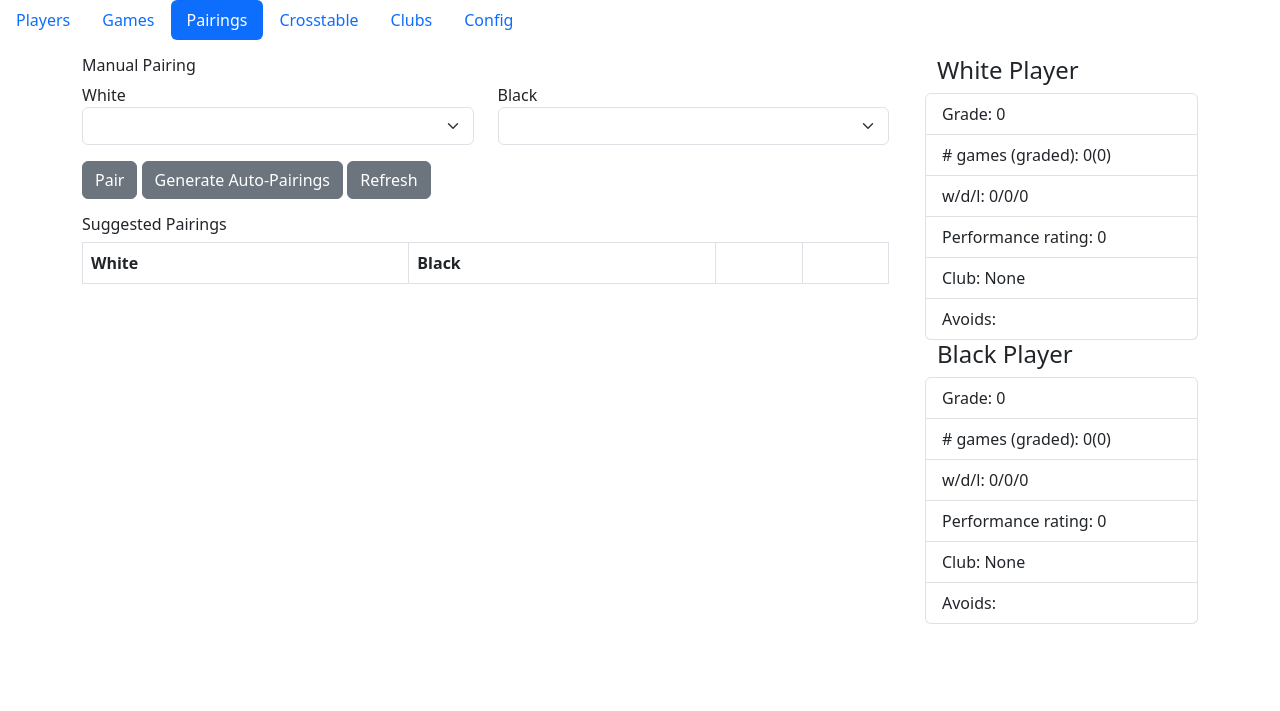
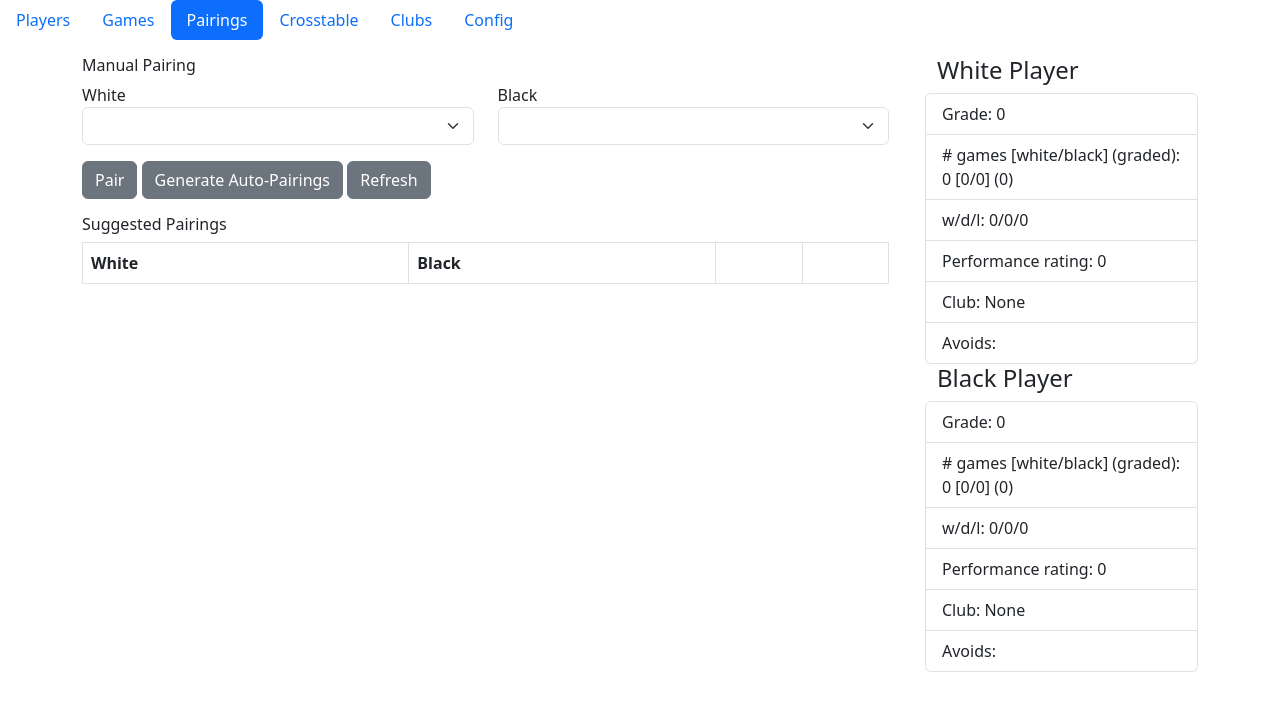
Before and after one commit to jhudsy/chess-arena, a Flask app: page / in a window 1280 px wide, after a click on "Pairings". Shown: the top 711 px of the page. Run offline with Flask 3, Linux system fonts and the light colour scheme; data that the repository does not hold is empty; some libraries are stand-ins or nearby versions.

Commit message:
updated pairings to show total number of games played as black or white

```diff
--- a/app.py
+++ b/app.py
@@ -255,7 +255,6 @@ def delete_player(id): #TODO: don't forget to delete games
 def create_player():
   try:
     data=request.get_json()
-    print(data)
     p=Player()
     p.fName=data["fName"]
     p.sName=data["sName"]
@@ -310,6 +309,8 @@ def get_player_summary(id):
   p=Player.query.get(id)
   d=Player.query.get(id).as_dict()
   d["num_games"]=len(p.games_as_white)+len(p.games_as_black)
+  d["num_w"]=len(p.games_as_white)
+  d["num_b"]=len(p.games_as_black)
   num_win=0
   num_draw=0
   num_lost=0
@@ -380,12 +381,6 @@ def get_player(id):
   for gm in Game.query.filter(Game.white_player==Player.query.get(id) or Game.black_player==Player.query.get(id)).order_by(Game.updated.desc()).all():
     g.append(gm.id)
   d["games"]=g
-  #if p.club!=None:
-  #  print(f"in get, player is {p}, club is {p.club} id is {p.club.id}")
-  #  d["club_id"]=p.club.id
-  #else:
-  #  d["club_id"]=-1
-
 
   return jsonify(d)
   #return jsonify(Player.query.get(id).as_dict())
--- a/static/pairings.js
+++ b/static/pairings.js
@@ -50,7 +50,6 @@ function make_auto_match(){
         str+=id_to_player[m[1]]["sName"];
         str+="</a></td>";
         str+="<td><button type='button' class='btn accept_pairing btn-secondary' id='"+m[0]+"_"+m[1]+"'>Accept</button></td>";
-        //str+="<td><button type='button' class='btn accept_pairing_f btn-secondary' id='"+m[1]+"_"+m[0]+"'>Flip colors and Accept</button></td>";
         str+="<td><button type='button' class='btn flip btn-secondary' id='"+m[1]+"_"+m[0]+"'>Flip colors</button></td>";
         str+="</tr>";
 
@@ -103,14 +102,6 @@ $(document).on('click','.accept_pairing', function(){
   $(this).closest("tr").remove();
 });
 
-/*
-$(document).on('click','.accept_pairing_f', function(){
-  $(this).prop('disabled',true);
-  var a=$(this).attr("id").split("_");
-  match_players(a[0],a[1]);
-  $(this).closest("tr").remove();
-});
-*/
 
 $(document).on('click','.flip', function(){
   var button=$(this);
@@ -141,12 +132,14 @@ $("#white").on("change",function(){
                            data["num_lost"],
                            data["performance_rating"],
                            data["avoids"],
-                           data["club"]
+                           data["club"],
+                           data["num_w"],
+                           data["num_b"]
 );
         });
   }
   else {
-          update_w_summary("White Player",0,0,0,0,0,0,0,[],"None");
+          update_w_summary("White Player",0,0,0,0,0,0,0,[],"None",0,0);
   }
 });
 
@@ -155,15 +148,15 @@ $("#black").on("change",function(){
     fetch("/player_summary/"+$("#black").val())
         .then(resp=>resp.json())
         .then(function(data){
-          update_b_summary(data["fName"]+" "+data["sName"],data["grade"],data["num_games"],data["num_graded_games"],data["num_win"],data["num_draw"],data["num_lost"],data["performance_rating"],data["avoids"],data["club"]);
+          update_b_summary(data["fName"]+" "+data["sName"],data["grade"],data["num_games"],data["num_graded_games"],data["num_win"],data["num_draw"],data["num_lost"],data["performance_rating"],data["avoids"],data["club"],data["num_w"],data["num_b"]);
         });
   }
   else {
-          update_b_summary("Black Player",0,0,0,0,0,0,0,[],"None");
+          update_b_summary("Black Player",0,0,0,0,0,0,0,[],"None",0,0);
   }
 });
 
-function update_w_summary(name,grade,num_games,num_graded_games,num_won,num_draw,num_lost,performance_rating,avoids,club)
+function update_w_summary(name,grade,num_games,num_graded_games,num_won,num_draw,num_lost,performance_rating,avoids,club,num_w,num_b)
 {
   $("#w_SummaryName").text(name);
   $("#w_grade").text(grade);
@@ -178,23 +171,27 @@ function update_w_summary(name,grade,num_games,num_graded_games,num_won,num_draw
   avoids.forEach(a => avStr=avStr+"<li>"+a+"</li>")
   avStr=avStr+"</ul>"
   $("#w_avoids").html(avStr)
+  $("#w_num_w").text(num_w)
+  $("#w_num_b").text(num_b)
 }
 
-function update_b_summary(name,grade,num_games,num_graded_games,num_won,num_draw,num_lost,performance_rating,avoids,club)
+function update_b_summary(name,grade,num_games,num_graded_games,num_won,num_draw,num_lost,performance_rating,avoids,club,num_w,num_b)
 {
   $("#b_SummaryName").text(name);
   $("#b_grade").text(grade);
   $("#b_num_games").text(num_games);
   $("#b_num_graded_games").text(num_graded_games);
-  $("#b_num_won").text(num_won)
-  $("#b_num_draw").text(num_draw)
-  $("#b_num_lost").text(num_lost)
+  $("#b_num_won").text(num_won);
+  $("#b_num_draw").text(num_draw);
+  $("#b_num_lost").text(num_lost);
   $("#b_perf_rating").text(parseFloat(performance_rating).toFixed(0))
   $("#b_club").text(club)
   avStr="<ul>"
   avoids.forEach(a => avStr=avStr+"<li>"+a+"</li>")
   avStr=avStr+"</ul>"
   $("#b_avoids").html(avStr)
+  $("#b_num_w").text(num_w)
+  $("#b_num_b").text(num_b)
 }
 
 $(document).on("click",".player_info",function(){
--- a/templates/pairings.html
+++ b/templates/pairings.html
@@ -49,9 +49,9 @@
       <h4><span id="w_SummaryName">White Player</span></h4>
       <ul class="list-group">
         <li class="list-group-item">Grade: <span id="w_grade">0</span> </li>
-        <li class="list-group-item">&#35; games (graded): <span  id="w_num_games">0</span>(<span id="w_num_graded_games">0</span>)</li>
+        <li class="list-group-item">&#35; games [white/black] (graded): <span  id="w_num_games">0</span> [<span id="w_num_w">0</span>/<span id="w_num_b">0</span>] (<span id="w_num_graded_games">0</span>)</li>
         <li class="list-group-item">
-           w/d/l: <span id="w_num_won">0</span>/<span id="w_num_draw">0</span>/<span id="w_num_lost">0</span> </li>
+           w/d/l: <span id="w_num_won">0</span>/<span id="w_num_draw">0</span>/<span id="w_num_lost">0</span></li>
         <li class="list-group-item">
            Performance rating: <span id="w_perf_rating">0</span>
         </li>
@@ -67,7 +67,7 @@
       <h4><span id="b_SummaryName">Black Player</span></h4>
       <ul class="list-group">
         <li class="list-group-item">Grade: <span id="b_grade">0</span> </li>
-        <li class="list-group-item">&#35; games (graded): <span  id="b_num_games">0</span>(<span id="b_num_graded_games">0</span>)</li>
+        <li class="list-group-item">&#35; games [white/black] (graded): <span  id="b_num_games">0</span> [<span id="b_num_w">0</span>/<span id="b_num_b">0</span>] (<span id="b_num_graded_games">0</span>)</li>
         <li class="list-group-item">
            w/d/l: <span id="b_num_won">0</span>/<span id="b_num_draw">0</span>/<span id="b_num_lost">0</span> </li>
         <li class="list-group-item">
```
